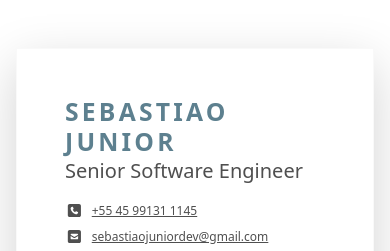
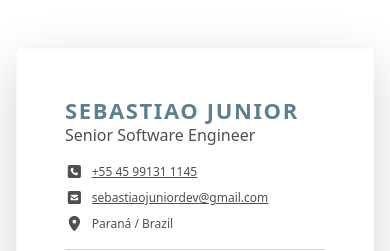
Before and after one commit to sebastiaojuniordev/sebastiaojunior.github.io, a website: page index.html in a window 390 px wide. Shown: the top 251 px of the page. Drawn offline with Linux system fonts and the light colour scheme.

Commit message:
feat: adding style for small devices

```diff
--- a/assets/scss/devresume.scss
+++ b/assets/scss/devresume.scss
@@ -199,4 +199,14 @@ a.resume-link {
 	.resume-contact {
 	    border-left: 0;
     }
+
+	.resume-tagline {
+		font-size: 1.0rem;
+		font-weight: 300;
+	}
+
+	.resume-name {
+		letter-spacing: 0.1rem;
+		font-size: 22px;
+	}
 }
```
Also changed, not shown: assets/css/devresume.min.css.
